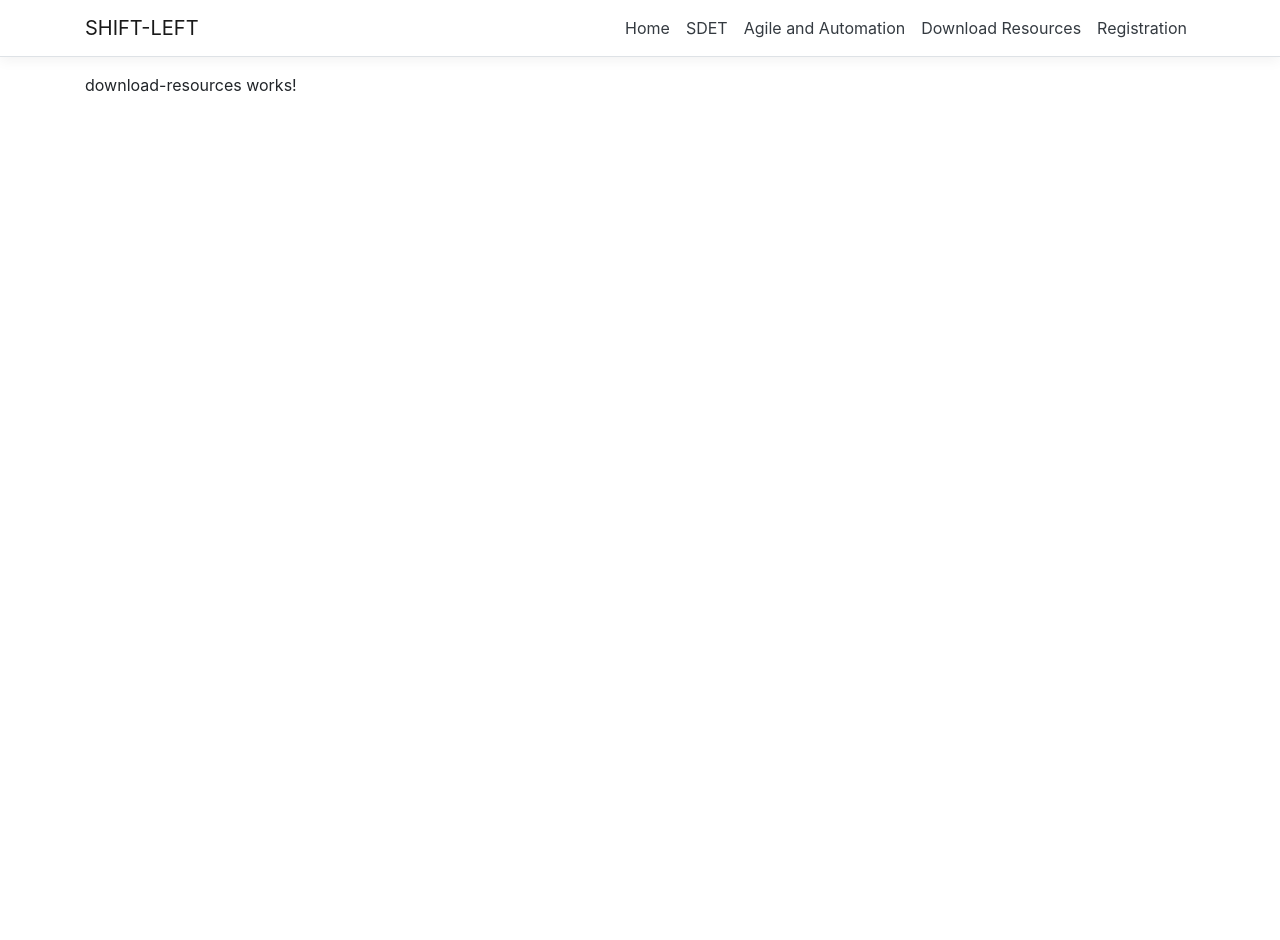
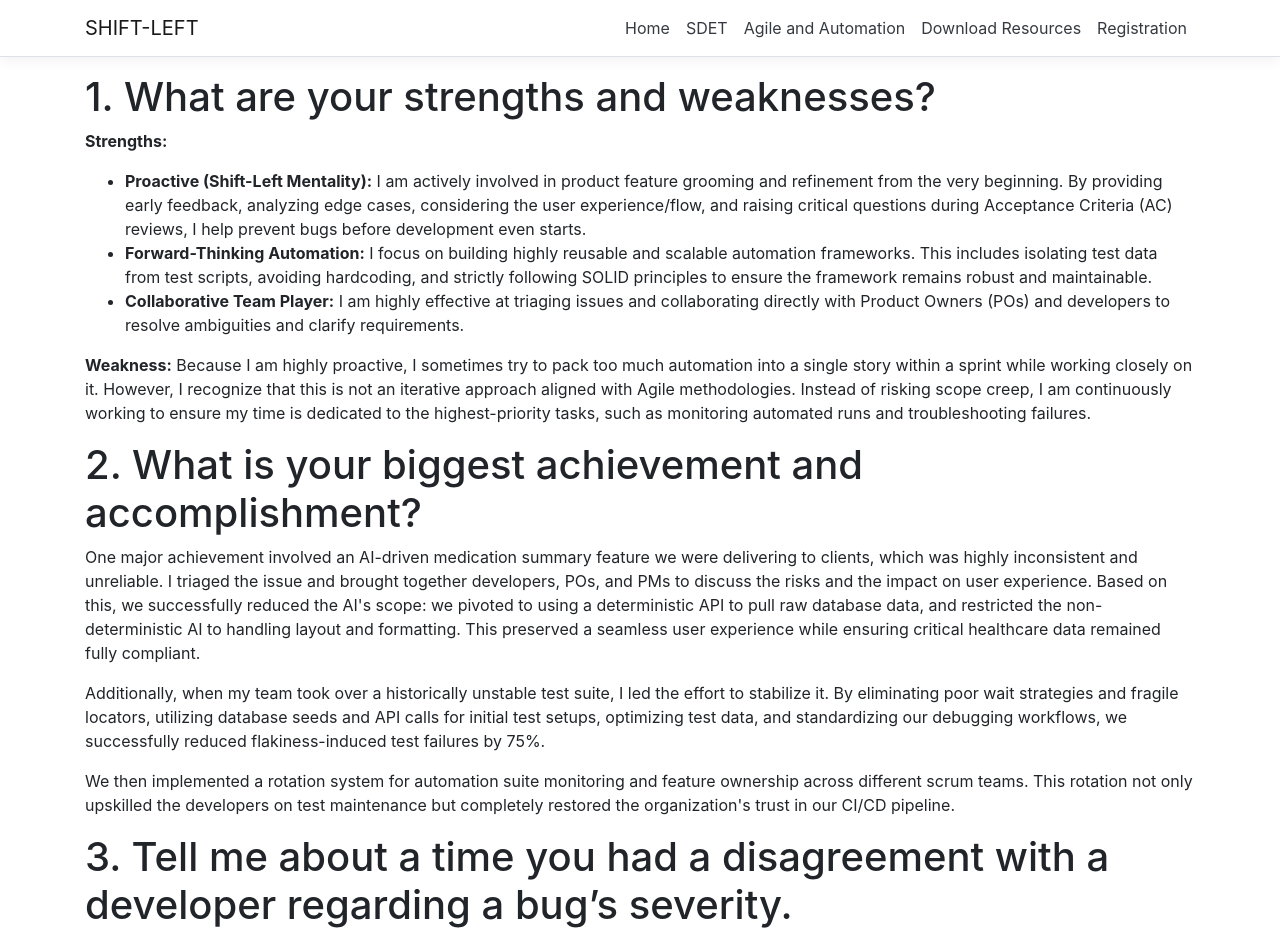
Before and after one commit to emprorgh/QeAppBlog, an Angular app in the folder ClientApp/: page /download-resources in a window 1280 px wide. Shown: the top 940 px of the page. Before the commit the page ends 800 px from the top, so only its background shows below. Built offline with nearby package versions, Linux system fonts and the light colour scheme.

Commit message:
Enhance download-resources component with Q&A content
Added a detailed Q&A section covering strengths, weaknesses, achievements, and collaboration experiences.

```diff
--- a/ClientApp/src/app/download-resources/download-resources.component.html
+++ b/ClientApp/src/app/download-resources/download-resources.component.html
@@ -1 +1,92 @@
-<p>download-resources works!</p>
+<article class="qa-session">
+  <!-- Question 1 -->
+  <section class="qa-pair">
+    <h1>1. What are your strengths and weaknesses?</h1>
+    <p><strong>Strengths:</strong></p>
+    <ul>
+      <li>
+        <strong>Proactive (Shift-Left Mentality):</strong> I am actively involved in product feature grooming and refinement from the very beginning. By providing early feedback, analyzing edge cases, considering the user experience/flow, and raising critical questions during Acceptance Criteria (AC) reviews, I help prevent bugs before development even starts.
+      </li>
+      <li>
+        <strong>Forward-Thinking Automation:</strong> I focus on building highly reusable and scalable automation frameworks. This includes isolating test data from test scripts, avoiding hardcoding, and strictly following SOLID principles to ensure the framework remains robust and maintainable.
+      </li>
+      <li>
+        <strong>Collaborative Team Player:</strong> I am highly effective at triaging issues and collaborating directly with Product Owners (POs) and developers to resolve ambiguities and clarify requirements.
+      </li>
+    </ul>
+    <p>
+      <strong>Weakness:</strong> Because I am highly proactive, I sometimes try to pack too much automation into a single story within a sprint while working closely on it. However, I recognize that this is not an iterative approach aligned with Agile methodologies. Instead of risking scope creep, I am continuously working to ensure my time is dedicated to the highest-priority tasks, such as monitoring automated runs and troubleshooting failures.
+    </p>
+  </section>
+
+  <!-- Question 2 -->
+  <section class="qa-pair">
+    <h1>2. What is your biggest achievement and accomplishment?</h1>
+    <p>
+      One major achievement involved an AI-driven medication summary feature we were delivering to clients, which was highly inconsistent and unreliable. I triaged the issue and brought together developers, POs, and PMs to discuss the risks and the impact on user experience. Based on this, we successfully reduced the AI's scope: we pivoted to using a deterministic API to pull raw database data, and restricted the non-deterministic AI to handling layout and formatting. This preserved a seamless user experience while ensuring critical healthcare data remained fully compliant.
+    </p>
+    <p>
+      Additionally, when my team took over a historically unstable test suite, I led the effort to stabilize it. By eliminating poor wait strategies and fragile locators, utilizing database seeds and API calls for initial test setups, optimizing test data, and standardizing our debugging workflows, we successfully reduced flakiness-induced test failures by 75%.
+    </p>
+    <p>
+      We then implemented a rotation system for automation suite monitoring and feature ownership across different scrum teams. This rotation not only upskilled the developers on test maintenance but completely restored the organization's trust in our CI/CD pipeline.
+    </p>
+  </section>
+
+  <!-- Question 3 -->
+  <section class="qa-pair">
+    <h1>3. Tell me about a time you had a disagreement with a developer regarding a bug’s severity.</h1>
+    <p>
+      Like with any disagreement, open and transparent communication is key. I approach these situations by relying on data and user impact. By clearly mapping out the user persona, the frequency of the workflow, and the potential business risk, I align with the developer on a severity level that accurately reflects the real-world impact.
+    </p>
+  </section>
+
+  <!-- Question 4 -->
+  <section class="qa-pair">
+    <h1>4. Describe a situation where you had to work closely with a cross-functional team to solve a major quality problem.</h1>
+    <p>
+      We noticed an upward trend in production defects, which indicated a gap in early-stage testing. To address this, I collaborated closely with the development team and engineering leadership to mandate unit tests as a formal part of the Definition of Done (DoD). Furthermore, we integrated a lightweight, targeted set of unit smoke tests directly into the CI build pipeline to catch regressions immediately upon code submission.
+    </p>
+  </section>
+
+  <!-- Question 5 -->
+  <section class="qa-pair">
+    <h1>5. Tell me about a complex or difficult bug you found and how you investigated it.</h1>
+    <p>
+      During an execution cycle, I uncovered a critical race condition that caused intermittent data corruption during concurrent user sessions. To investigate, I analyzed server-side application logs, monitored real-time database transactions, and isolated the specific network payloads. By reconstructing the exact sequence of asynchronous API calls, I pinpointed the missing synchronization logic and worked with the development team to deploy a permanent fix.
+    </p>
+  </section>
+
+  <!-- Question 6 -->
+  <section class="qa-pair">
+    <h1>6. Tell me about a time you introduced a new tool or process that changed how the team operated.</h1>
+    <p>
+      As part of our Definition of Done, we were writing automated tests, but we weren't consistently executing them or staying on top of nightly runs. To solve this, I introduced a dedicated automation review process. Under this process, we review the automated tests and verify their stability before code check-in, ensuring they are properly integrated into the nightly execution cycles to catch breaking changes early.
+    </p>
+    <p>
+      On the tooling side, I created an AI-powered triage agent. By feeding it a specific Run ID and Result ID, the agent automatically triages the failure log. This significantly streamlined the debugging workflow, making it much easier for less technical QA team members and developers alike to quickly identify root causes.
+    </p>
+  </section>
+
+  <!-- Question 7 -->
+  <section class="qa-pair">
+    <h1>7. Tell me about a time you had to advocate for QA resources or timeline extensions to leadership.</h1>
+    <p>
+      During a major feature rewrite project, development was moving exceptionally fast because the business logic was already established, making it a matter of reimplementing it in a newer tech stack. However, for QA, the workload doubled: we had to thoroughly test the new architecture, validate it against legacy systems, and completely rebuild and automate our regression suites. This created a severe bottleneck.
+    </p>
+    <p>
+      Instead of just asking for a deadline extension, I proposed a risk-mitigation strategy using our feature flagging system. I worked with Product Management to identify a group of opt-in "Beta" organizations. We deployed the update to production but gated the new architecture behind a feature flag, enabling it only for those specific beta clients. This restricted our blast radius and gave the QA team an extra two weeks to finish comprehensive regression and performance testing on the staging environment before a global rollup.
+    </p>
+    <p>
+      Leadership highly appreciated the compromise. The beta phase allowed us to monitor live server metrics and catch a high-volume database lock issue affecting only large-scale tenants. We resolved it quietly before flipping the feature flag to "on" for the rest of our global SaaS customers, resulting in a zero-downtime release.
+    </p>
+  </section>
+
+  <!-- Question 8 -->
+  <section class="qa-pair">
+    <h1>8. How do you keep yourself and your testing strategies up to date with evolving industry trends?</h1>
+    <p>
+      I continuously follow industry updates by taking structured courses and watching technical deep-dives on platforms like Udemy and YouTube. Additionally, while it might sound unconventional, I regularly track technical job postings. Reviewing the skills and toolsets leading companies are actively hiring for gives me an excellent, real-world understanding of where the industry is moving and ensures my skills remain highly relevant.
+    </p>
+  </section>
+</article>
```
